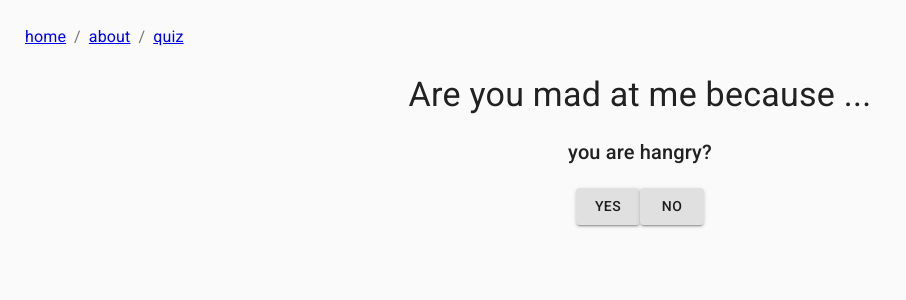
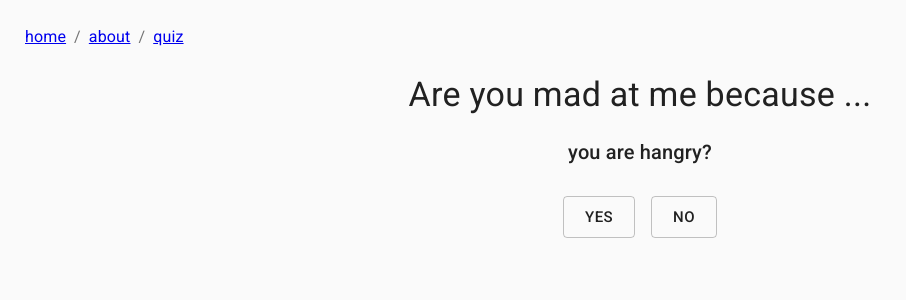
Before and after one commit to kristinhargrove/areyoumadatme, a React (Create React App) app: page /quiz in a window 1280 px wide. Shown: the top 300 px of the page, without its empty margins (0-906 px from the left). Built offline with nearby package versions, Linux system fonts and the light colour scheme.

Commit message:
fixes yes and no button spacing

```diff
--- a/src/components/Question.js
+++ b/src/components/Question.js
@@ -5,9 +5,19 @@ import {
 import Button from '@material-ui/core/Button';
 import Typography from '@material-ui/core/Typography';
 import Container from '@material-ui/core/Container';
+import { makeStyles } from '@material-ui/core/styles';
 
+const useStyles = makeStyles((theme) => ({
+    root: {
+      '& > *': {
+        margin: theme.spacing(1),
+      },
+    },
+  }));
 
 const Question = (props) => {
+    const classes = useStyles();
+
     let currentQuestion = '';
     let showResults = '';
     let isQuizOver = props.questionCount === props.partnerQuestions.length;
@@ -30,10 +40,10 @@ const Question = (props) => {
             {!isQuizOver && currentQuestion }
         </Typography>
         <br />
-        <div className="answer-section">
+        <div className={classes.root}>
             {!isQuizOver && <Button
-            variant='contained' onClick={props.handleYesClick}>Yes</Button> }
-            {!isQuizOver && <Button variant='contained' onClick={props.handleNoClick}>No</Button> }
+            variant='outlined' size='large' onClick={props.handleYesClick}>Yes</Button> }
+            {!isQuizOver && <Button variant='outlined' size='large' onClick={props.handleNoClick}>No</Button> }
             {isQuizOver && showResults }
         </div>
     </Container>
```
Also changed, not shown: 1 other file (tests, documents, lock files or other folders).
